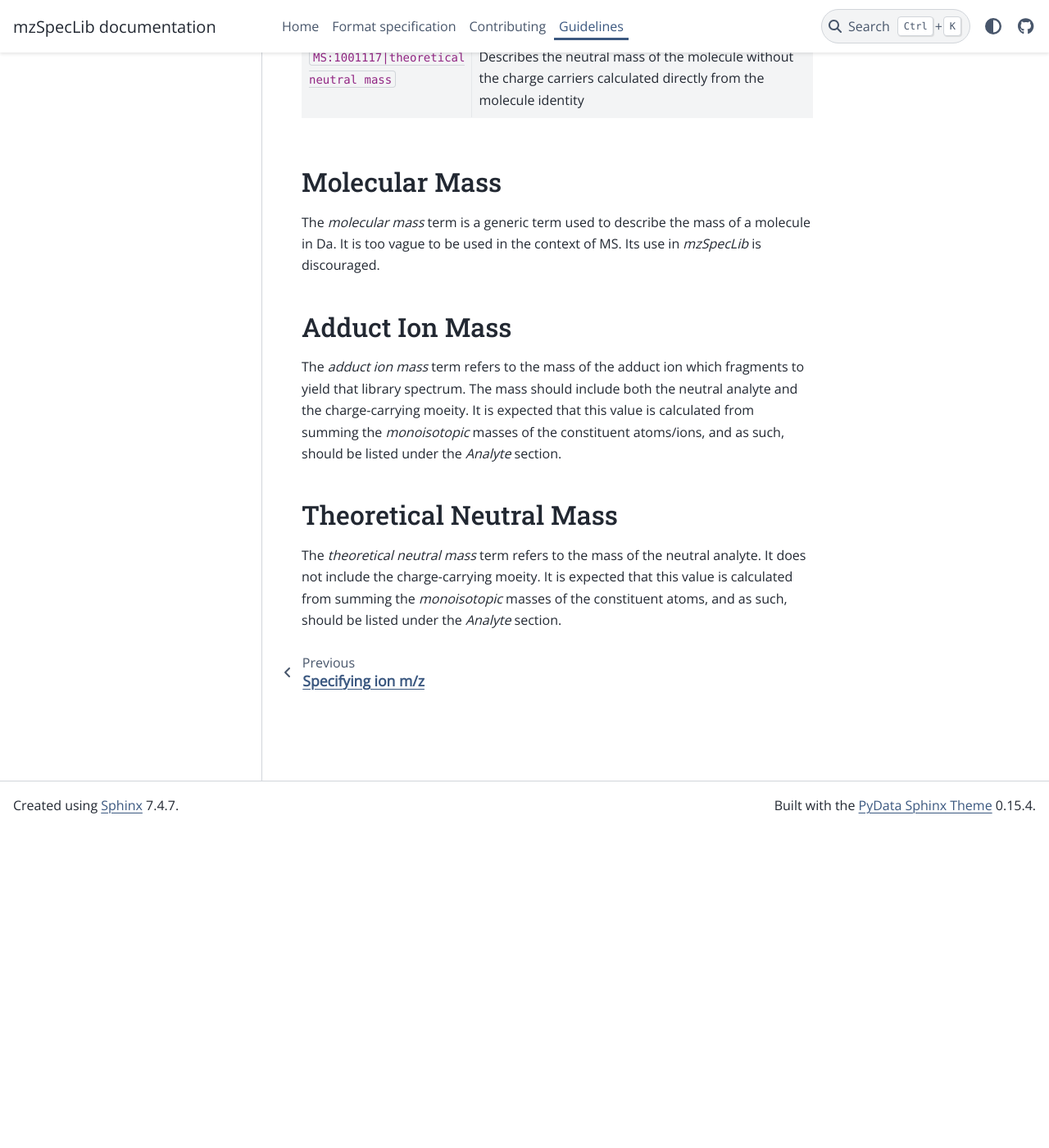
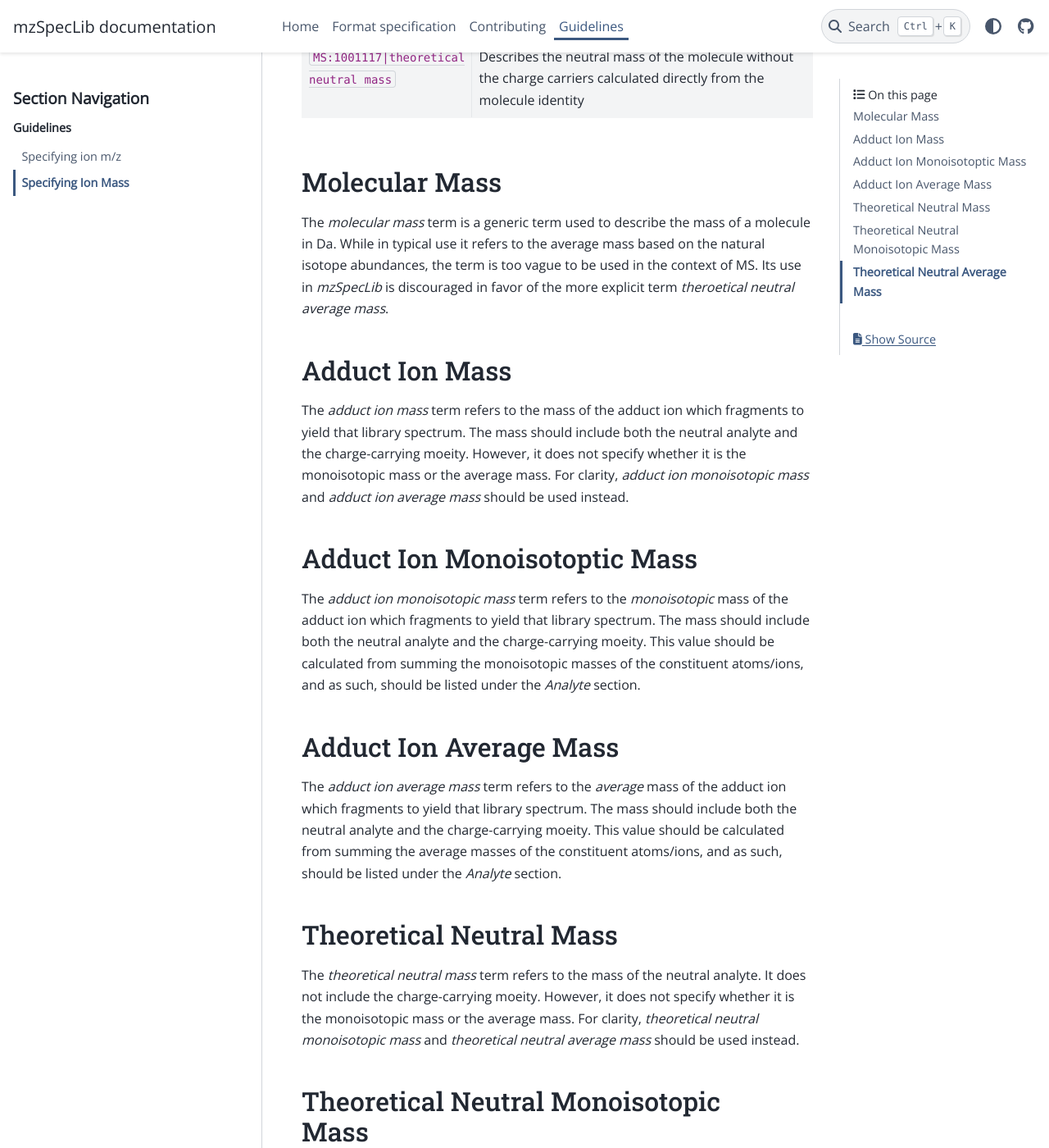
Before and after one commit to HUPO-PSI/mzSpecLib, a Sphinx documentation site: the page built from docs/guidelines/mass_terms.rst, in a window 1280 px wide and 1400 px high, scrolled down 389 px. Shown: the whole window at 82% size. Built offline with Sphinx 7.4.7 and the PyData theme 0.15.4, drawn with Linux system fonts in a browser that asks for light colours; some of the changed text lies outside the part shown.

Commit message:
Update mass_terms.rst

```diff
--- a/docs/guidelines/mass_terms.rst
+++ b/docs/guidelines/mass_terms.rst
@@ -11,17 +11,36 @@
 Molecular Mass
 ==============
 
-The :title-reference:`molecular mass` term is a generic term used to describe the mass of a molecule in Da. It is too vague to be used in the context of MS. Its use in
-:title-reference:`mzSpecLib` is discouraged.
+The :title-reference:`molecular mass` term is a generic term used to describe the mass of a molecule in Da. While in typical use it refers to the average mass based on the natural isotope abundances, the term is too vague to be used in the context of MS. Its use in :title-reference:`mzSpecLib` is discouraged in favor of the more explicit term :title-reference:`theroetical neutral average mass`.
 
 
 Adduct Ion Mass
-==============
+===============
 
-The :title-reference:`adduct ion mass` term refers to the mass of the adduct ion which fragments to yield that library spectrum. The mass should include both the neutral analyte and the charge-carrying moeity. It is expected that this value is calculated from summing the *monoisotopic* masses of the constituent atoms/ions, and as such, should be listed under the `Analyte` section.
+The :title-reference:`adduct ion mass` term refers to the mass of the adduct ion which fragments to yield that library spectrum. The mass should include both the neutral analyte and the charge-carrying moeity. However, it does not specify whether it is the monoisotopic mass or the average mass. For clarity, :title-reference:`adduct ion monoisotopic mass` and :title-reference:`adduct ion average mass` should be used instead.
 
+Adduct Ion Monoisotoptic Mass
+=============================
+
+The :title-reference:`adduct ion monoisotopic mass` term refers to the *monoisotopic* mass of the adduct ion which fragments to yield that library spectrum. The mass should include both the neutral analyte and the charge-carrying moeity. This value should be calculated from summing the monoisotopic masses of the constituent atoms/ions, and as such, should be listed under the `Analyte` section.
+
+
+Adduct Ion Average Mass
+=======================
+
+The :title-reference:`adduct ion average mass` term refers to the *average* mass of the adduct ion which fragments to yield that library spectrum. The mass should include both the neutral analyte and the charge-carrying moeity. This value should be calculated from summing the average masses of the constituent atoms/ions, and as such, should be listed under the `Analyte` section.
 
 Theoretical Neutral Mass
 ========================
 
-The :title-reference:`theoretical neutral mass` term refers to the mass of the neutral analyte. It does not include the charge-carrying moeity. It is expected that this value is calculated from summing the *monoisotopic* masses of the constituent atoms, and as such, should be listed under the `Analyte` section.
+The :title-reference:`theoretical neutral mass` term refers to the mass of the neutral analyte. It does not include the charge-carrying moeity. However, it does not specify whether it is the monoisotopic mass or the average mass. For clarity, :title-reference:`theoretical neutral monoisotopic mass` and :title-reference:`theoretical neutral average mass` should be used instead.
+
+Theoretical Neutral Monoisotopic Mass
+=====================================
+
+The :title-reference:`theoretical neutral monoisotopic mass` term refers to the *monoisotopic* mass of the neutral analyte. It does not include the charge-carrying moeity. This value should be calculated from summing the monoisotopic masses of the constituent atoms, and as such, should be listed under the `Analyte` section.
+
+Theoretical Neutral Average Mass
+================================
+
+The :title-reference:`theoretical neutral average mass` term refers to the *average* mass of the neutral analyte. It does not include the charge-carrying moeity. This value should be calculated from summing the average masses of the constituent atoms, and as such, should be listed under the `Analyte` section.
```
